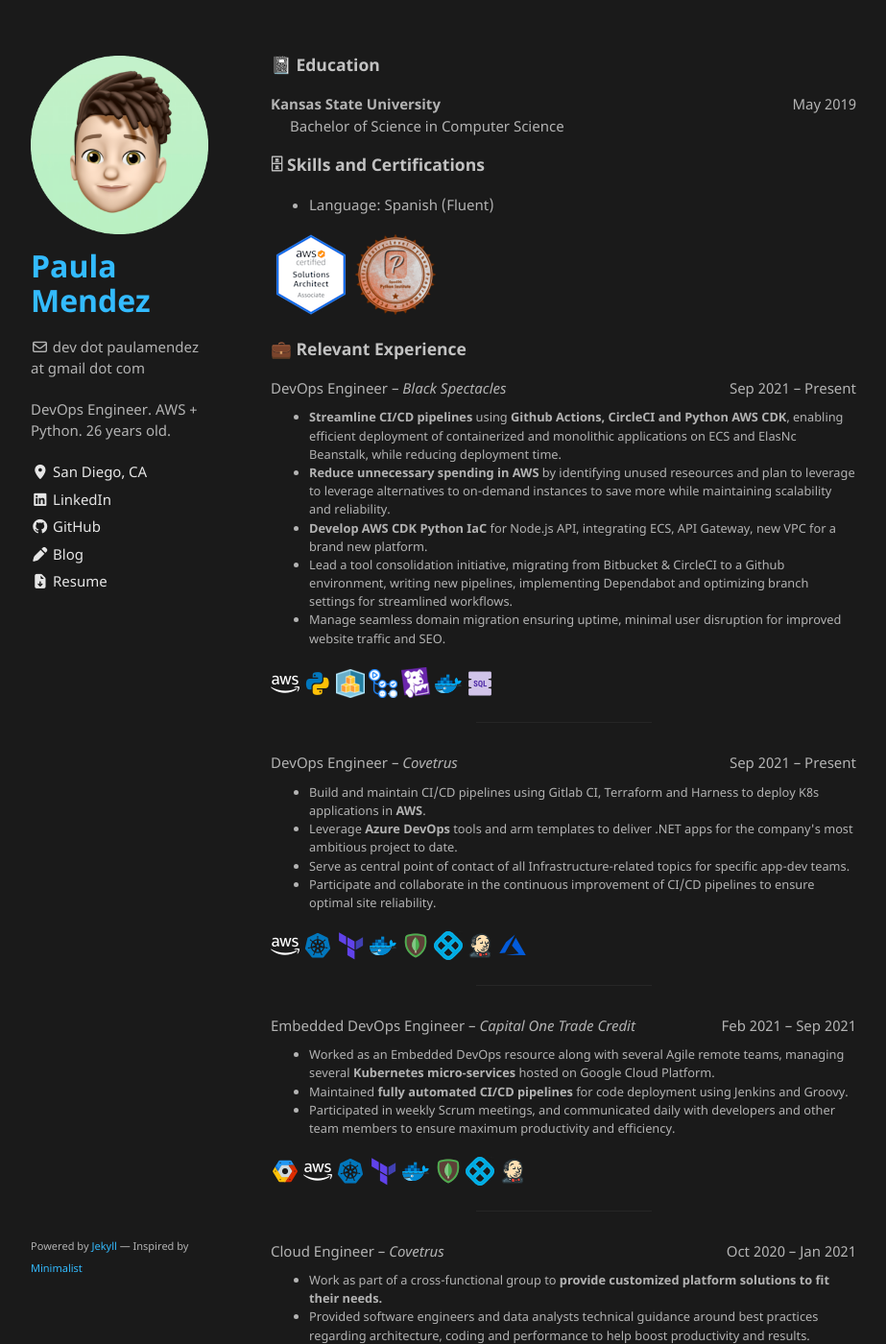
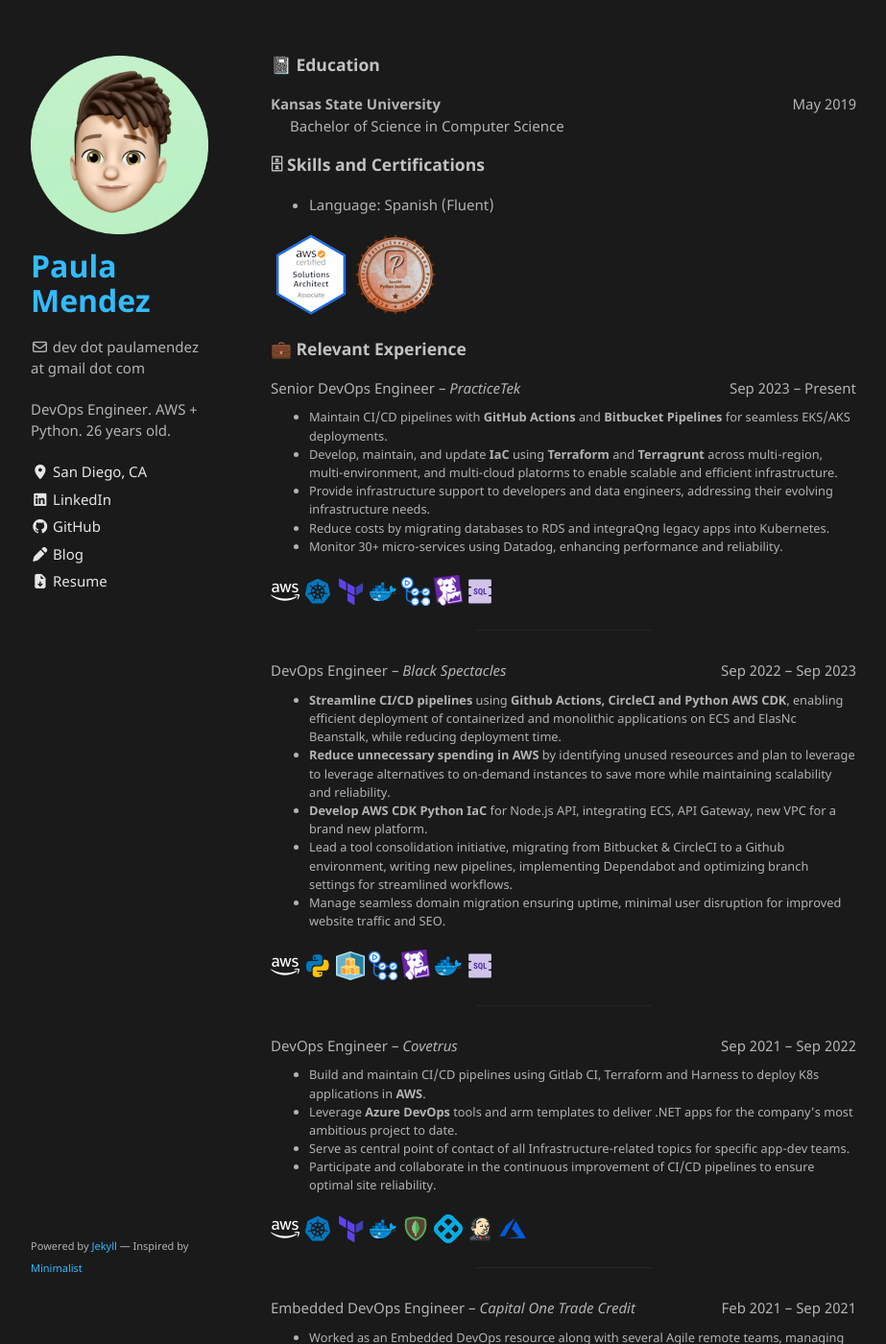
Before and after one commit to paulipotter/paulipotter.github.io, a Jekyll site: the page built from work.md, in a window 1280 px wide and 1400 px high. Shown: the whole window at 96% size, without its empty margins (178-1101 px from the left). Built offline with Jekyll 4.4.1, drawn with Linux system fonts in a browser that asks for light colours.

Commit message:
add job experience

```diff
--- a/work.md
+++ b/work.md
@@ -25,9 +25,37 @@ permalink: /work
 
 ### 💼 Relevant Experience
 <p style="text-align:left;">
+    Senior DevOps Engineer – <i>PracticeTek</i>
+    <span style="float:right;">
+        Sep 2023 – Present
+    </span>
+    <ul style="font-size: .8rem; margin-top: -10px">
+        <li>
+        Maintain CI/CD pipelines with <b>GitHub Actions</b> and <b>Bitbucket Pipelines</b> for seamless EKS/AKS deployments.
+        </li>
+        <li>
+        Develop, maintain, and update <b>IaC</b> using <b>Terraform</b> and <b>Terragrunt</b> across multi-region, multi-environment, and multi-cloud platorms to enable scalable and eﬃcient infrastructure.
+        </li>
+        <li>
+        Provide infrastructure support to developers and data engineers, addressing their evolving infrastructure needs.
+        </li>
+        <li>
+        Reduce costs by migrating databases to RDS and integraQng legacy apps into Kubernetes.
+        </li>
+        <li>
+        Monitor 30+ micro-services using Datadog, enhancing performance and reliability.
+        </li>
+    </ul>
+</p>
+
+![AWS](../assets/img/skills/aws.png "aws")    ![Kubernetes](../assets/img/skills/kubernetes.png "kubernetes")  ![Terraform](../assets/img/skills/terraform.png "terraform")    ![Docker](../assets/img/skills/docker.png "docker")    ![Github Actions](../assets/img/skills/github-actions.png "github-actions")  ![Datadog](../assets/img/skills/datadog.png "datadog")  ![SQL](../assets/img/skills/sql.png "SQL")
+
+<hr>
+
+<p style="text-align:left;">
     DevOps Engineer – <i>Black Spectacles</i>
     <span style="float:right;">
-        Sep 2021 – Present
+        Sep 2022 – Sep 2023
     </span>
     <ul style="font-size: .8rem; margin-top: -10px">
         <li>
@@ -55,7 +83,7 @@ permalink: /work
 <p style="text-align:left;">
     DevOps Engineer – <i>Covetrus</i>
     <span style="float:right;">
-        Sep 2021 – Present
+        Sep 2021 – Sep 2022
     </span>
     <ul style="font-size: .8rem; margin-top: -10px">
         <li>
```
